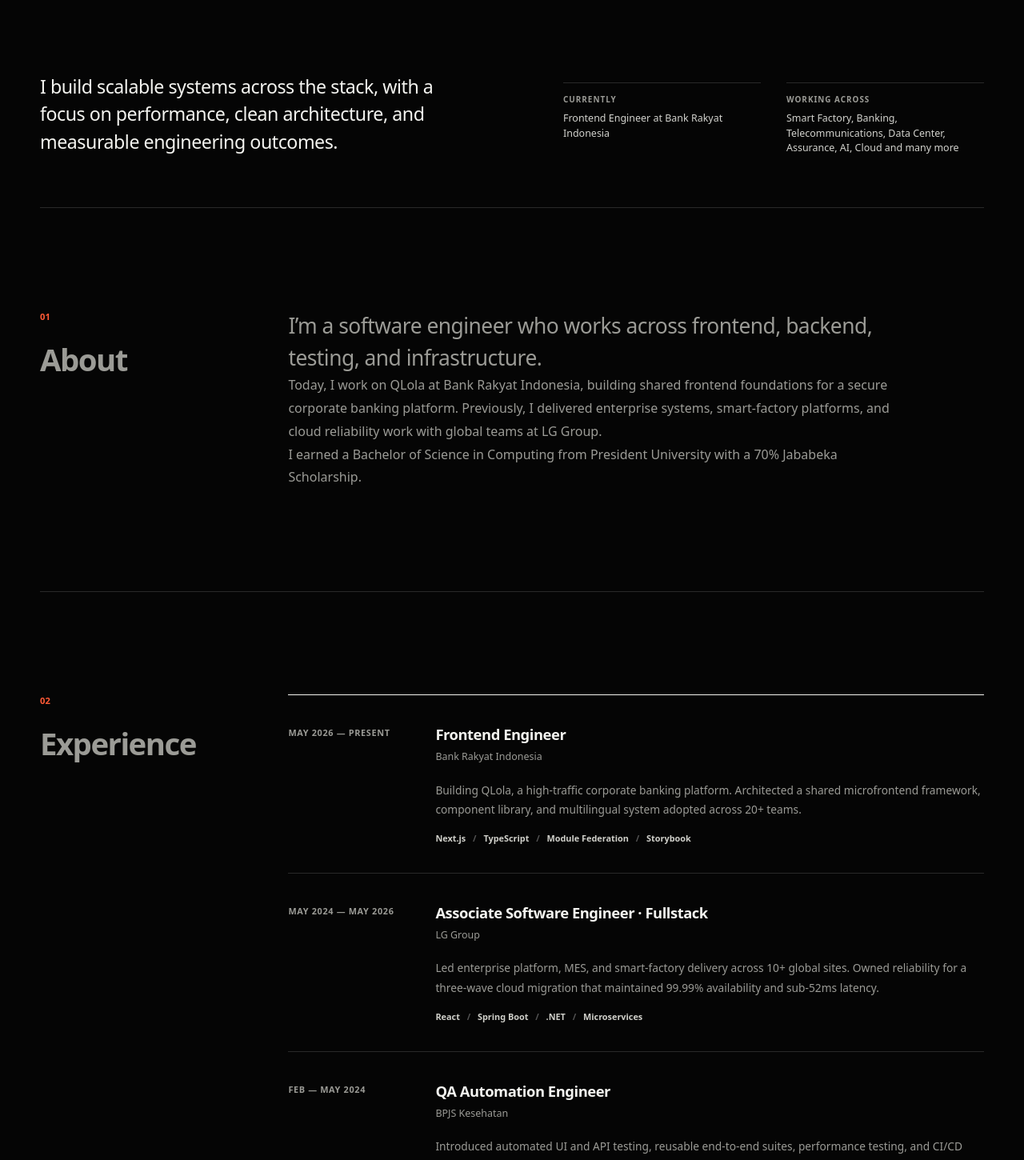
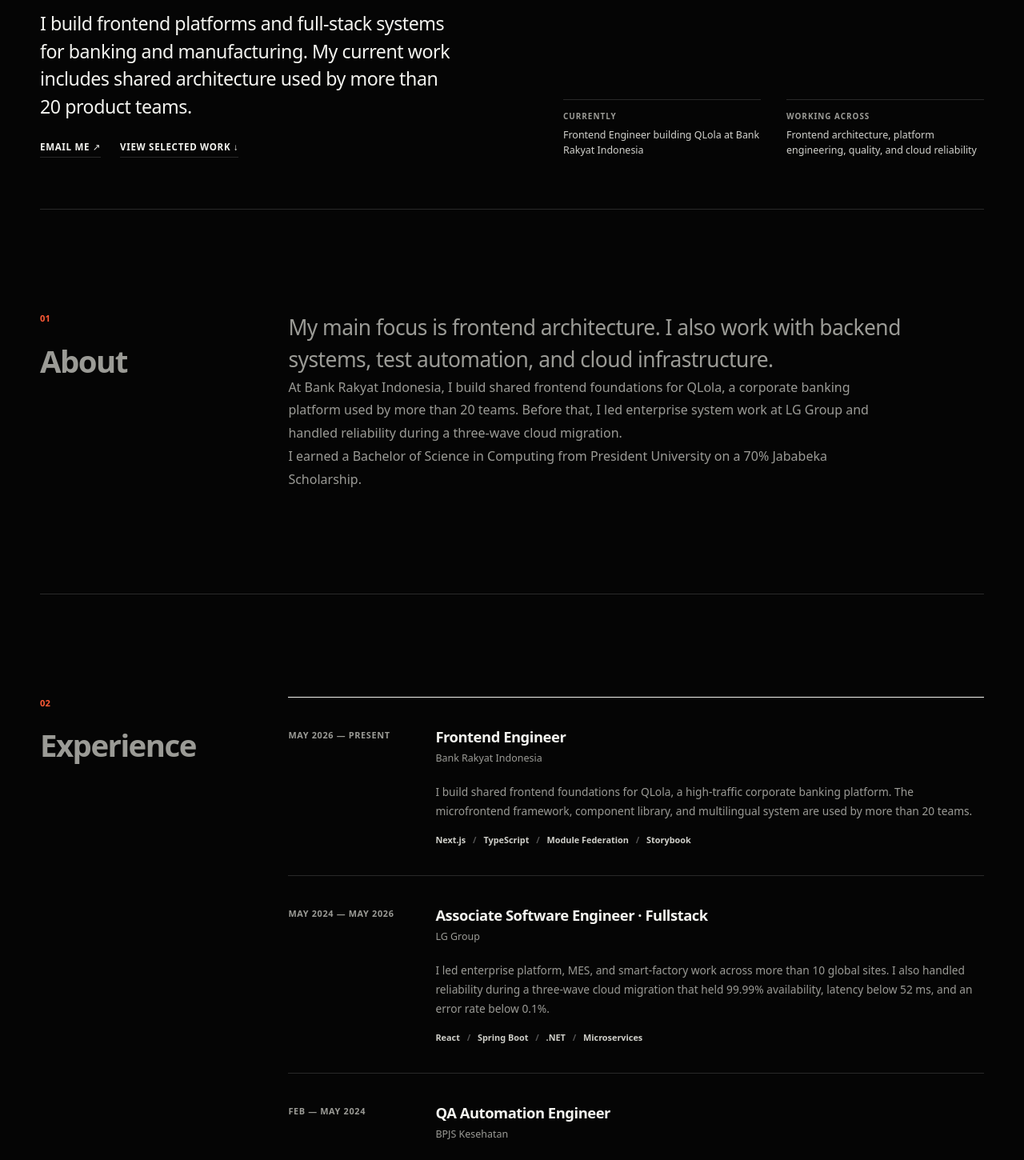
Before and after one commit to yohanesnaibaho303/v2, a React (Vite) app: page / in a window 1280 px wide. Shown: the part 540-1990 px from the top of the page at 80% size. Built offline with nearby package versions, Linux system fonts and the light colour scheme; a web font is replaced by a local one.

Commit message:
feat(content): sharpen portfolio positioning

```diff
--- a/src/App.jsx
+++ b/src/App.jsx
@@ -17,74 +17,74 @@
 
 const translations = {
   en: {
-    skip: 'Skip to content', home: 'Home', navigation: 'In-page navigation', menu: 'Open menu', closeMenu: 'Close menu', email: 'Email', language: 'Language', socialLinks: 'Social links', technologies: 'Technologies used', top: 'Top',
+    skip: 'Skip to content', home: 'Home', navigation: 'In-page navigation', menu: 'Open menu', closeMenu: 'Close menu', email: 'Email', contact: 'Email me', viewWork: 'View selected work', language: 'Language', socialLinks: 'Social links', technologies: 'Technologies used', top: 'Top',
     nav: { about: 'About', experience: 'Experience', work: 'Work', skills: 'Skills' },
     role: 'Software Engineer', location: 'Jakarta, Indonesia',
-    intro: 'I build scalable systems across the stack, with a focus on performance, clean architecture, and measurable engineering outcomes.',
-    currently: 'Currently', currentRole: 'Frontend Engineer at Bank Rakyat Indonesia', workingAcross: 'Working across', domains: 'Smart Factory, Banking, Telecommunications, Data Center, Assurance, AI, Cloud and many more',
+    intro: 'I build frontend platforms and full-stack systems for banking and manufacturing. My current work includes shared architecture used by more than 20 product teams.',
+    currently: 'Currently', currentRole: 'Frontend Engineer building QLola at Bank Rakyat Indonesia', workingAcross: 'Working across', domains: 'Frontend architecture, platform engineering, quality, and cloud reliability',
     sections: { about: ['About'], experience: ['Experience'], work: ['Selected', 'work'], skills: ['Technical', 'toolkit'] },
-    aboutIntro: 'I’m a software engineer who works across frontend, backend, testing, and infrastructure.',
-    aboutBody: 'Today, I work on QLola at Bank Rakyat Indonesia, building shared frontend foundations for a secure corporate banking platform. Previously, I delivered enterprise systems, smart-factory platforms, and cloud reliability work with global teams at LG Group.',
-    education: 'I earned a Bachelor of Science in Computing from President University with a 70% Jababeka Scholarship.',
-    resume: 'Read full résumé', theme: (next) => `Switch to ${next} mode`,
+    aboutIntro: 'My main focus is frontend architecture. I also work with backend systems, test automation, and cloud infrastructure.',
+    aboutBody: 'At Bank Rakyat Indonesia, I build shared frontend foundations for QLola, a corporate banking platform used by more than 20 teams. Before that, I led enterprise system work at LG Group and handled reliability during a three-wave cloud migration.',
+    education: 'I earned a Bachelor of Science in Computing from President University on a 70% Jababeka Scholarship.',
+    resume: 'View full résumé', theme: (next) => `Switch to ${next} mode`,
   },
   id: {
-    skip: 'Lewati ke konten', home: 'Beranda', navigation: 'Navigasi halaman', menu: 'Buka menu', closeMenu: 'Tutup menu', email: 'Email', language: 'Bahasa', socialLinks: 'Tautan sosial', technologies: 'Teknologi yang digunakan', top: 'Atas',
+    skip: 'Lewati ke konten', home: 'Beranda', navigation: 'Navigasi halaman', menu: 'Buka menu', closeMenu: 'Tutup menu', email: 'Email', contact: 'Hubungi saya', viewWork: 'Lihat karya pilihan', language: 'Bahasa', socialLinks: 'Tautan sosial', technologies: 'Teknologi yang digunakan', top: 'Atas',
     nav: { about: 'Tentang', experience: 'Pengalaman', work: 'Karya', skills: 'Keahlian' },
     role: 'Software Engineer', location: 'Jakarta, Indonesia',
-    intro: 'Saya membangun sistem skalabel di seluruh stack, dengan fokus pada performa, arsitektur yang bersih, dan hasil engineering yang terukur.',
-    currently: 'Saat ini', currentRole: 'Frontend Engineer di Bank Rakyat Indonesia', workingAcross: 'Lintas bidang', domains: 'Smart Factory, perbankan, telekomunikasi, pusat data, assurance, AI, cloud, dan lainnya',
+    intro: 'Saya membangun platform frontend dan sistem full-stack untuk perbankan dan manufaktur. Saat ini, saya mengerjakan arsitektur bersama yang digunakan oleh lebih dari 20 tim produk.',
+    currently: 'Saat ini', currentRole: 'Frontend Engineer yang membangun QLola di Bank Rakyat Indonesia', workingAcross: 'Lintas bidang', domains: 'Arsitektur frontend, platform engineering, quality, dan cloud reliability',
     sections: { about: ['Tentang'], experience: ['Pengalaman'], work: ['Karya', 'pilihan'], skills: ['Toolkit', 'teknis'] },
-    aboutIntro: 'Saya adalah software engineer yang bekerja di frontend, backend, testing, dan infrastructure.',
-    aboutBody: 'Saat ini, saya mengembangkan QLola di Bank Rakyat Indonesia dengan membangun fondasi frontend bersama untuk platform corporate banking yang aman. Sebelumnya, saya mengerjakan sistem enterprise, platform smart factory, dan cloud reliability bersama tim global di LG Group.',
+    aboutIntro: 'Fokus utama saya adalah arsitektur frontend. Saya juga bekerja dengan sistem backend, test automation, dan cloud infrastructure.',
+    aboutBody: 'Di Bank Rakyat Indonesia, saya membangun fondasi frontend bersama untuk QLola, platform corporate banking yang digunakan oleh lebih dari 20 tim. Sebelumnya, saya memimpin pengembangan sistem enterprise di LG Group dan menangani reliability selama cloud migration dalam tiga tahap.',
     education: 'Saya meraih gelar Bachelor of Science in Computing dari President University dengan Beasiswa Jababeka sebesar 70%.',
     resume: 'Lihat résumé lengkap', theme: (next) => `Ganti ke mode ${next}`,
   },
   zh: {
-    skip: '跳至主要内容', home: '首页', navigation: '页内导航', menu: '打开菜单', closeMenu: '关闭菜单', email: '邮件', language: '语言', socialLinks: '社交链接', technologies: '使用的技术', top: '顶部',
+    skip: '跳至主要内容', home: '首页', navigation: '页内导航', menu: '打开菜单', closeMenu: '关闭菜单', email: '邮件', contact: '联系我', viewWork: '查看精选项目', language: '语言', socialLinks: '社交链接', technologies: '使用的技术', top: '顶部',
     nav: { about: '关于', experience: '经历', work: '项目', skills: '技能' },
     role: '软件工程师', location: '印度尼西亚·雅加达',
-    intro: '我构建可扩展的全栈系统，专注于性能、清晰架构和可衡量的工程成果。',
-    currently: '目前', currentRole: '印度尼西亚人民银行前端工程师', workingAcross: '业务领域', domains: '智能工厂、银行、通信、数据中心、审计、人工智能和云等',
+    intro: '我为银行和制造业构建前端平台与全栈系统。目前的工作包括供 20 多个产品团队使用的共享架构。',
+    currently: '目前', currentRole: '在 Bank Rakyat Indonesia 构建 QLola 的前端工程师', workingAcross: '业务领域', domains: '前端架构、平台工程、质量与云可靠性',
     sections: { about: ['关于'], experience: ['工作经历'], work: ['精选', '项目'], skills: ['技术', '工具'] },
-    aboutIntro: '我是一名横跨前端、后端、测试和基础设施的软件工程师。',
-    aboutBody: '目前，我在印度尼西亚人民银行参与 QLola 开发，为安全的企业银行平台搭建共享前端基础。此前，我曾与 LG Group 的全球团队交付企业系统、智能工厂平台和云可靠性项目。',
+    aboutIntro: '我的主要方向是前端架构，同时也参与后端系统、测试自动化和云基础设施工作。',
+    aboutBody: '在 Bank Rakyat Indonesia，我为 QLola 构建共享前端基础。该企业银行平台由 20 多个团队使用。此前，我在 LG Group 负责企业系统开发，并承担三阶段云迁移的可靠性工作。',
     education: '我获得了 President University 计算机科学理学学士学位，并获得 70% Jababeka 奖学金。',
     resume: '查看完整简历', theme: (next) => `切换到${next}模式`,
   },
   ko: {
-    skip: '본문으로 건너뛰기', home: '홈', navigation: '페이지 내 탐색', menu: '메뉴 열기', closeMenu: '메뉴 닫기', email: '이메일', language: '언어', socialLinks: '소셜 링크', technologies: '사용 기술', top: '맨 위로',
+    skip: '본문으로 건너뛰기', home: '홈', navigation: '페이지 내 탐색', menu: '메뉴 열기', closeMenu: '메뉴 닫기', email: '이메일', contact: '이메일 보내기', viewWork: '주요 작업 보기', language: '언어', socialLinks: '소셜 링크', technologies: '사용 기술', top: '맨 위로',
     nav: { about: '소개', experience: '경력', work: '작업', skills: '기술' },
     role: '소프트웨어 엔지니어', location: '인도네시아 자카르타',
-    intro: '성능, 깔끔한 아키텍처, 측정 가능한 엔지니어링 성과에 집중하며 확장 가능한 풀스택 시스템을 만듭니다.',
-    currently: '현재', currentRole: 'Bank Rakyat Indonesia 프론트엔드 엔지니어', workingAcross: '업무 분야', domains: '스마트 팩토리, 금융, 통신, 데이터 센터, 보증, AI, 클라우드 등',
+    intro: '금융과 제조 분야의 프론트엔드 플랫폼과 풀스택 시스템을 구축합니다. 현재는 20개 이상의 제품 팀이 사용하는 공유 아키텍처를 개발하고 있습니다.',
+    currently: '현재', currentRole: 'Bank Rakyat Indonesia에서 QLola를 구축하는 프론트엔드 엔지니어', workingAcross: '업무 분야', domains: '프론트엔드 아키텍처, 플랫폼 엔지니어링, 품질, 클라우드 신뢰성',
     sections: { about: ['소개'], experience: ['경력'], work: ['주요', '작업'], skills: ['기술', '도구'] },
-    aboutIntro: '저는 프론트엔드, 백엔드, 테스트, 인프라스트럭처 전반에서 일하는 소프트웨어 엔지니어입니다.',
-    aboutBody: '현재 Bank Rakyat Indonesia에서 QLola의 안전한 기업 금융 플랫폼을 위한 공유 프론트엔드 기반을 구축하고 있습니다. 이전에는 LG Group의 글로벌 팀과 기업 시스템, 스마트 팩토리 플랫폼, 클라우드 신뢰성 업무를 수행했습니다.',
+    aboutIntro: '주요 분야는 프론트엔드 아키텍처입니다. 백엔드 시스템, 테스트 자동화, 클라우드 인프라 업무도 수행합니다.',
+    aboutBody: 'Bank Rakyat Indonesia에서 20개 이상의 팀이 사용하는 기업 금융 플랫폼 QLola의 공유 프론트엔드 기반을 구축하고 있습니다. 이전에는 LG Group에서 엔터프라이즈 시스템 개발을 이끌고 3단계 클라우드 마이그레이션의 신뢰성을 담당했습니다.',
     education: 'President University에서 70% Jababeka 장학금을 받으며 컴퓨팅 이학사 학위를 취득했습니다.',
     resume: '전체 이력서 보기', theme: (next) => `${next} 모드로 전환`,
   },
   ja: {
-    skip: 'コンテンツへ移動', home: 'ホーム', navigation: 'ページ内ナビゲーション', menu: 'メニューを開く', closeMenu: 'メニューを閉じる', email: 'メール', language: '言語', socialLinks: 'SNSリンク', technologies: '使用技術', top: 'トップ',
+    skip: 'コンテンツへ移動', home: 'ホーム', navigation: 'ページ内ナビゲーション', menu: 'メニューを開く', closeMenu: 'メニューを閉じる', email: 'メール', contact: 'メールする', viewWork: '主な実績を見る', language: '言語', socialLinks: 'SNSリンク', technologies: '使用技術', top: 'トップ',
     nav: { about: '紹介', experience: '経歴', work: '実績', skills: 'スキル' },
     role: 'ソフトウェアエンジニア', location: 'インドネシア・ジャカルタ',
-    intro: 'パフォーマンス、明確なアーキテクチャ、測定可能な成果を重視し、スケーラブルなフルスタックシステムを構築します。',
-    currently: '現在', currentRole: 'Bank Rakyat Indonesia フロントエンドエンジニア', workingAcross: '対応領域', domains: 'スマートファクトリー、金融、通信、データセンター、保証、AI、クラウドなど',
+    intro: '金融・製造業向けのフロントエンドプラットフォームとフルスタックシステムを構築しています。現在は、20以上のプロダクトチームが利用する共通アーキテクチャを手がけています。',
+    currently: '現在', currentRole: 'Bank Rakyat Indonesia で QLola を構築するフロントエンドエンジニア', workingAcross: '対応領域', domains: 'フロントエンドアーキテクチャ、プラットフォームエンジニアリング、品質、クラウド信頼性',
     sections: { about: ['紹介'], experience: ['経歴'], work: ['主な', '実績'], skills: ['技術', 'ツール'] },
-    aboutIntro: '私はフロントエンド、バックエンド、テスト、インフラ全体に取り組むソフトウェアエンジニアです。',
-    aboutBody: '現在は Bank Rakyat Indonesia で QLola の安全な法人向け銀行プラットフォームのための共通フロントエンド基盤を構築しています。以前は LG Group のグローバルチームと、企業システム、スマートファクトリー、クラウド信頼性に取り組みました。',
+    aboutIntro: '主な専門分野はフロントエンドアーキテクチャです。バックエンドシステム、テスト自動化、クラウドインフラにも携わっています。',
+    aboutBody: 'Bank Rakyat Indonesia で、20以上のチームが利用する法人向け銀行プラットフォーム QLola の共通フロントエンド基盤を構築しています。以前は LG Group で企業システム開発をリードし、3段階のクラウド移行における信頼性を担当しました。',
     education: 'President University で 70% の Jababeka 奨学金を受け、コンピューティング理学士を取得しました。',
     resume: '履歴書を見る', theme: (next) => `${next}モードに切り替え`,
   },
   'ar-SA': {
-    skip: 'الانتقال إلى المحتوى', home: 'الرئيسية', navigation: 'التنقل داخل الصفحة', menu: 'فتح القائمة', closeMenu: 'إغلاق القائمة', email: 'البريد', language: 'اللغة', socialLinks: 'روابط التواصل', technologies: 'التقنيات المستخدمة', top: 'الأعلى',
+    skip: 'الانتقال إلى المحتوى', home: 'الرئيسية', navigation: 'التنقل داخل الصفحة', menu: 'فتح القائمة', closeMenu: 'إغلاق القائمة', email: 'البريد', contact: 'تواصل معي', viewWork: 'عرض الأعمال المختارة', language: 'اللغة', socialLinks: 'روابط التواصل', technologies: 'التقنيات المستخدمة', top: 'الأعلى',
     nav: { about: 'نبذة', experience: 'الخبرة', work: 'الأعمال', skills: 'المهارات' },
     role: 'مهندس برمجيات', location: 'جاكرتا، إندونيسيا',
-    intro: 'أبني أنظمة متكاملة قابلة للتوسع، مع التركيز على الأداء ووضوح المعمارية ونتائج هندسية قابلة للقياس.',
-    currently: 'حاليًا', currentRole: 'مهندس واجهات أمامية في Bank Rakyat Indonesia', workingAcross: 'مجالات العمل', domains: 'المصانع الذكية، والخدمات المصرفية، والاتصالات، ومراكز البيانات، والضمان، والذكاء الاصطناعي، والسحابة',
+    intro: 'أبني منصات frontend وأنظمة full-stack للخدمات المصرفية والتصنيع. يشمل عملي الحالي معمارية مشتركة تستخدمها أكثر من 20 فريقًا للمنتجات.',
+    currently: 'حاليًا', currentRole: 'مهندس frontend يبني QLola في Bank Rakyat Indonesia', workingAcross: 'مجالات العمل', domains: 'معمارية frontend وplatform engineering والجودة وcloud reliability',
     sections: { about: ['نبذة'], experience: ['الخبرة'], work: ['أعمال', 'مختارة'], skills: ['الأدوات', 'التقنية'] },
-    aboutIntro: 'أنا مهندس برمجيات أعمل عبر الواجهات الأمامية والخلفية والاختبار والبنية التحتية.',
-    aboutBody: 'أعمل حاليًا على QLola في Bank Rakyat Indonesia، حيث أبني أسس واجهات أمامية مشتركة لمنصة مصرفية آمنة للشركات. سابقًا، قدمت أنظمة مؤسسية ومنصات مصانع ذكية وأعمال موثوقية سحابية مع فرق LG Group العالمية.',
+    aboutIntro: 'تركيزي الأساسي هو معمارية frontend. أعمل أيضًا على أنظمة backend وtest automation وcloud infrastructure.',
+    aboutBody: 'في Bank Rakyat Indonesia، أبني أسس frontend مشتركة لمنصة QLola المصرفية للشركات التي تستخدمها أكثر من 20 فريقًا. قبل ذلك، قدت تطوير أنظمة مؤسسية في LG Group وتوليت reliability خلال cloud migration من ثلاث مراحل.',
     education: 'حصلت على بكالوريوس العلوم في الحوسبة من President University بمنحة Jababeka بنسبة 70%.',
     resume: 'عرض السيرة الذاتية', theme: (next) => `التبديل إلى الوضع ${next}`,
   },
@@ -183,28 +183,28 @@
     period: 'May 2026 — Present',
     role: 'Frontend Engineer',
     company: 'Bank Rakyat Indonesia',
-    summary: 'Building QLola, a high-traffic corporate banking platform. Architected a shared microfrontend framework, component library, and multilingual system adopted across 20+ teams.',
+    summary: 'I build shared frontend foundations for QLola, a high-traffic corporate banking platform. The microfrontend framework, component library, and multilingual system are used by more than 20 teams.',
     tags: ['Next.js', 'TypeScript', 'Module Federation', 'Storybook'],
   },
   {
     period: 'May 2024 — May 2026',
     role: 'Associate Software Engineer · Fullstack',
     company: 'LG Group',
-    summary: 'Led enterprise platform, MES, and smart-factory delivery across 10+ global sites. Owned reliability for a three-wave cloud migration that maintained 99.99% availability and sub-52ms latency.',
+    summary: 'I led enterprise platform, MES, and smart-factory work across more than 10 global sites. I also handled reliability during a three-wave cloud migration that held 99.99% availability, latency below 52 ms, and an error rate below 0.1%.',
     tags: ['React', 'Spring Boot', '.NET', 'Microservices'],
   },
   {
     period: 'Feb — May 2024',
     role: 'QA Automation Engineer',
     company: 'BPJS Kesehatan',
-    summary: 'Introduced automated UI and API testing, reusable end-to-end suites, performance testing, and CI/CD execution to a previously manual QA workflow.',
+    summary: 'I introduced UI and API automation to a team that had relied on manual testing. The work included reusable end-to-end suites, performance testing, and CI/CD runs on every commit.',
     tags: ['Selenium', 'Katalon', 'JMeter', 'CI/CD'],
   },
   {
     period: 'Jan — Dec 2023',
     role: 'Software Developer',
     company: 'Knight Connections',
-    summary: 'Delivered full-stack client websites, a regional inventory dashboard, and Python automation that migrated and cleaned more than 10,000 product records.',
+    summary: 'I built client websites, a regional inventory dashboard, and a Python script that migrated and cleaned more than 10,000 product records.',
     tags: ['MERN', 'Python', 'Laravel', 'MySQL'],
   },
 ]
@@ -214,28 +214,28 @@
     type: 'Technical writing · Part 1',
     title: 'Micro Frontend Architecture: Concepts & Design Patterns',
     href: 'https://medium.com/@yohanespratama303/micro-frontend-dengan-module-federation-2-0-part-1-konsep-arsitektur-57ca1bb83367',
-    description: 'An introduction to when micro frontends fit, how host and remote applications work, and what Module Federation 2.0 adds to React and Vite systems.',
+    description: 'This article explains when micro frontends make sense, how host and remote applications work, and what Module Federation 2.0 brings to React and Vite.',
     tags: ['Micro Frontends', 'React', 'Vite', 'Module Federation 2.0'],
   },
   {
     type: 'Technical writing · Part 2',
     title: 'Implementing Micro Frontends with Module Federation 2.0',
     href: 'https://medium.com/@yohanespratama303/microfrontend-architecture-in-react-with-vite-module-federation-part-2-id-e482e9c3ae47',
-    description: 'A hands-on guide to building a Vite monorepo with remote-to-remote modules, shared routing, Tailwind CSS, error boundaries, and TypeScript.',
+    description: 'This follow-up walks through a Vite monorepo with remote-to-remote modules, shared routing, Tailwind CSS, error boundaries, and TypeScript.',
     tags: ['Module Federation 2.0', 'Vite', 'TypeScript', 'Tailwind CSS'],
   },
   {
     type: 'Academic project',
     title: 'English–Batak Toba Dictionary',
     href: 'https://bataktoba-english-dictionary.netlify.app/',
-    description: 'A user-friendly dictionary with fuzzy search and speech synthesis, built as my final university project.',
+    description: 'My university final project: an English-to-Batak Toba dictionary with fuzzy search and speech synthesis.',
     tags: ['Vue.js', 'Fuse.js', 'Web Speech API'],
   },
   {
     type: 'Machine learning experiment',
     title: 'Self-Driving Car',
     href: 'https://github.com/yohanesnaibaho303/self-driving-car',
-    description: 'A browser-based self-driving car simulation that explores neural networks and machine learning with vanilla JavaScript.',
+    description: 'A browser-based self-driving car simulation built with vanilla JavaScript to explore neural networks and machine learning.',
     tags: ['JavaScript', 'Neural Networks', 'Machine Learning', 'Simulation'],
   },
   {
@@ -456,9 +456,15 @@
               </div>
             </div>
             <p className="hero-kicker"><span>{copy.role}</span><span>{copy.location}</span></p>
-            <h1 id="hero-heading"><span>Yohanes</span><span>Pratama Naibaho</span></h1>
+            <h1 id="hero-heading"><span>Yohanes</span>{' '}<span>Pratama Naibaho</span></h1>
             <div className="hero-footer">
-              <p className="intro">{copy.intro}</p>
+              <div className="hero-copy">
+                <p className="intro">{copy.intro}</p>
+                <div className="hero-actions">
+                  <a href={`mailto:${profile.email}`}>{copy.contact} <span>↗</span></a>
+                  <a href="#work">{copy.viewWork} <span>↓</span></a>
+                </div>
+              </div>
               <dl className="quick-facts">
                 <div><dt>{copy.currently}</dt><dd>{copy.currentRole}</dd></div>
                 <div><dt>{copy.workingAcross}</dt><dd>{copy.domains}</dd></div>
--- a/src/index.css
+++ b/src/index.css
@@ -242,6 +242,9 @@
   .hero-kicker, .hero h1, .hero-footer { opacity: 0; transform: translateY(8px); }
 }
 .intro { max-width: 34rem; margin: 0; font-size: clamp(1.15rem, 2vw, 1.45rem); line-height: 1.5; letter-spacing: -.02em; }
+.hero-actions { display: flex; flex-wrap: wrap; gap: 1.5rem; margin-top: 1.5rem; font-size: .72rem; font-weight: 650; text-transform: uppercase; letter-spacing: .06em; }
+.hero-actions a { padding-bottom: .25rem; border-bottom: 1px solid var(--line); }
+.hero-actions span { display: inline-block; transition: transform 160ms var(--ease-out); }
 .quick-facts { display: grid; grid-template-columns: 1fr 1fr; gap: 2rem; margin: 0; }
 .quick-facts div { border-top: 1px solid var(--line); padding-top: .8rem; }
 .quick-facts dt { margin-bottom: .45rem; color: var(--muted); font-size: .62rem; font-weight: 650; letter-spacing: .1em; text-transform: uppercase; }
@@ -323,6 +326,8 @@
 
 @media (hover: hover) and (pointer: fine) {
   nav a:hover, .header-email:hover, footer a:hover { color: var(--accent); }
+  .hero-actions a:hover { color: var(--accent); }
+  .hero-actions a:hover span { transform: translate(.15rem, -.15rem); }
   .text-link:hover span, .project-copy h3 a:hover span { transform: translate(.18rem, -.18rem); }
   .project-copy h3 a:hover { color: var(--accent); }
 }
```
